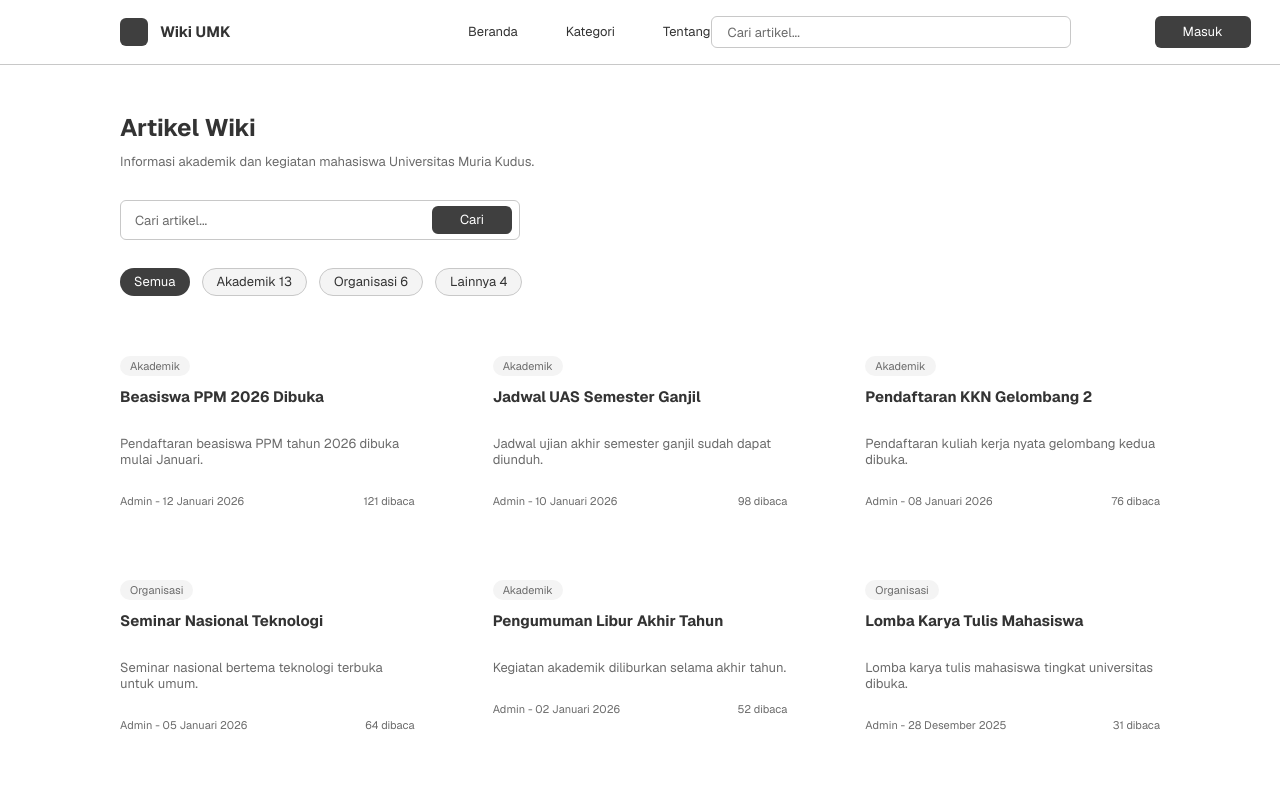
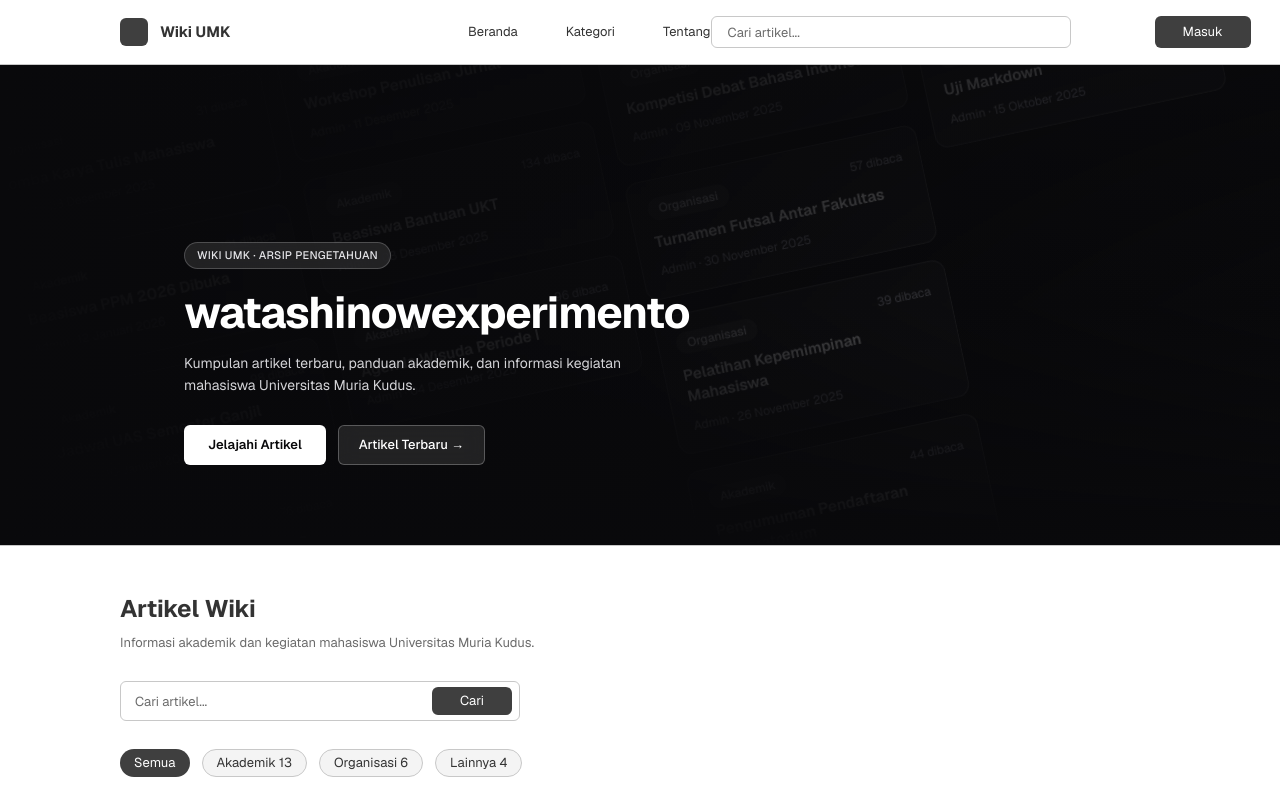
Before and after one commit to YahahaaWahyu/wikiumk, a Next.js app: page / in a window 1280 px wide. Shown: the top 800 px of the page. Built offline with nearby package versions, Linux system fonts and the light colour scheme.

Commit message:
feat: tambah hero tilted marquee daftar artikel terbaru (watashinowexperimento)

```diff
--- a/src/app/globals.css
+++ b/src/app/globals.css
@@ -32,3 +32,29 @@ body {
   outline: 2px solid var(--color-dark);
   outline-offset: 2px;
 }
+
+@keyframes marquee-up {
+  0% {
+    transform: translateY(0%);
+  }
+  100% {
+    transform: translateY(-50%);
+  }
+}
+
+@keyframes marquee-down {
+  0% {
+    transform: translateY(-50%);
+  }
+  100% {
+    transform: translateY(0%);
+  }
+}
+
+.animate-marquee-up {
+  animation: marquee-up 38s linear infinite;
+}
+
+.animate-marquee-down {
+  animation: marquee-down 44s linear infinite;
+}
--- a/src/app/page.tsx
+++ b/src/app/page.tsx
@@ -1,5 +1,6 @@
 import ArticleCard from "@/components/ArticleCard";
 import CategoryChip from "@/components/CategoryChip";
+import HeroMarquee from "@/components/HeroMarquee";
 import Pagination from "@/components/Pagination";
 import Footer from "@/components/Footer";
 import Navbar from "@/components/Navbar";
@@ -31,7 +32,8 @@ export default async function Home({ searchParams }: { searchParams: Promise<Par
   return (
     <>
       <Navbar />
-      <main className="px-4 pt-12 lg:px-[120px]">
+      <HeroMarquee />
+      <main id="artikel-list" className="px-4 pt-12 lg:px-[120px]">
         <h1 className="text-[24px] font-bold leading-[29px]">Artikel Wiki</h1>
         <p className="mt-3 text-[13px] leading-4 text-muted">
           Informasi akademik dan kegiatan mahasiswa Universitas Muria Kudus.
--- /dev/null
+++ b/src/components/HeroMarquee.tsx
@@ -0,0 +1,100 @@
+import Link from "next/link";
+import { articles, formatDate } from "@/lib/data";
+
+function MarqueeCard({ article }: { article: (typeof articles)[number] }) {
+  return (
+    <Link
+      href={`/artikel/${article.slug}`}
+      className="block w-[270px] shrink-0 rounded-xl border border-white/15 bg-zinc-900/85 p-4 text-left backdrop-blur-sm transition-colors hover:border-white/35 hover:bg-zinc-800/90"
+    >
+      <div className="flex items-center justify-between gap-2">
+        <span className="rounded-full bg-white/10 px-2.5 py-0.5 text-[11px] font-medium text-zinc-200">
+          {article.category.name}
+        </span>
+        <span className="text-[11px] text-zinc-400">{article.readCount} dibaca</span>
+      </div>
+      <h3 className="mt-2.5 line-clamp-2 text-[14px] font-semibold leading-snug text-white">
+        {article.title}
+      </h3>
+      <p className="mt-2 text-[11px] text-zinc-400">
+        {article.author.name} · {formatDate(article.createdAt)}
+      </p>
+    </Link>
+  );
+}
+
+export default function HeroMarquee() {
+  const col1 = articles.slice(0, 6);
+  const col2 = articles.slice(6, 12);
+  const col3 = articles.slice(12, 18);
+  const col4 = articles.slice(18, 24);
+
+  const columns = [
+    { items: col1, direction: "animate-marquee-up" },
+    { items: col2, direction: "animate-marquee-down" },
+    { items: col3, direction: "animate-marquee-up" },
+    { items: col4, direction: "animate-marquee-down" },
+  ];
+
+  return (
+    <section className="relative overflow-hidden border-b border-line bg-zinc-950 text-white">
+      {/* Tilted infinite marquee background */}
+      <div
+        aria-hidden
+        className="pointer-events-none absolute inset-0 flex items-center justify-center overflow-hidden opacity-75"
+      >
+        <div className="flex -rotate-12 scale-110 gap-4">
+          {columns.map((col, idx) => (
+            <div key={idx} className="flex flex-col gap-4">
+              <div className={`flex flex-col gap-4 ${col.direction}`}>
+                {[...col.items, ...col.items].map((article, i) => (
+                  <MarqueeCard key={`${article.slug}-${i}`} article={article} />
+                ))}
+              </div>
+            </div>
+          ))}
+        </div>
+      </div>
+
+      {/* Gradient overlay agar teks hero terbaca jelas */}
+      <div
+        aria-hidden
+        className="pointer-events-none absolute inset-0 bg-gradient-to-r from-zinc-950 via-zinc-950/85 to-zinc-950/35"
+      />
+      <div
+        aria-hidden
+        className="pointer-events-none absolute inset-0 bg-gradient-to-t from-zinc-950 via-transparent to-zinc-950/60"
+      />
+
+      {/* Hero Content */}
+      <div className="relative z-10 mx-auto flex min-h-[420px] max-w-6xl flex-col justify-end px-4 py-14 lg:min-h-[480px] lg:px-[120px] lg:py-20">
+        <span className="w-fit rounded-full border border-white/20 bg-white/10 px-3 py-1 text-[11px] font-medium tracking-wide text-zinc-200 uppercase backdrop-blur-sm">
+          Wiki UMK · Arsip Pengetahuan
+        </span>
+
+        <h1 className="mt-4 max-w-xl text-[32px] font-bold leading-tight tracking-tight text-white sm:text-[44px]">
+          watashinowexperimento
+        </h1>
+
+        <p className="mt-3 max-w-md text-[14px] leading-relaxed text-zinc-300">
+          Kumpulan artikel terbaru, panduan akademik, dan informasi kegiatan mahasiswa Universitas Muria Kudus.
+        </p>
+
+        <div className="mt-7 flex flex-wrap items-center gap-3">
+          <a
+            href="#artikel-list"
+            className="inline-flex h-10 items-center justify-center rounded-md bg-white px-6 text-[13px] font-semibold text-zinc-950 transition-opacity hover:opacity-90"
+          >
+            Jelajahi Artikel
+          </a>
+          <Link
+            href="/artikel/beasiswa-ppm-2026"
+            className="inline-flex h-10 items-center justify-center rounded-md border border-white/25 bg-white/10 px-5 text-[13px] font-medium text-white backdrop-blur-sm transition-colors hover:bg-white/20"
+          >
+            Artikel Terbaru →
+          </Link>
+        </div>
+      </div>
+    </section>
+  );
+}
```
